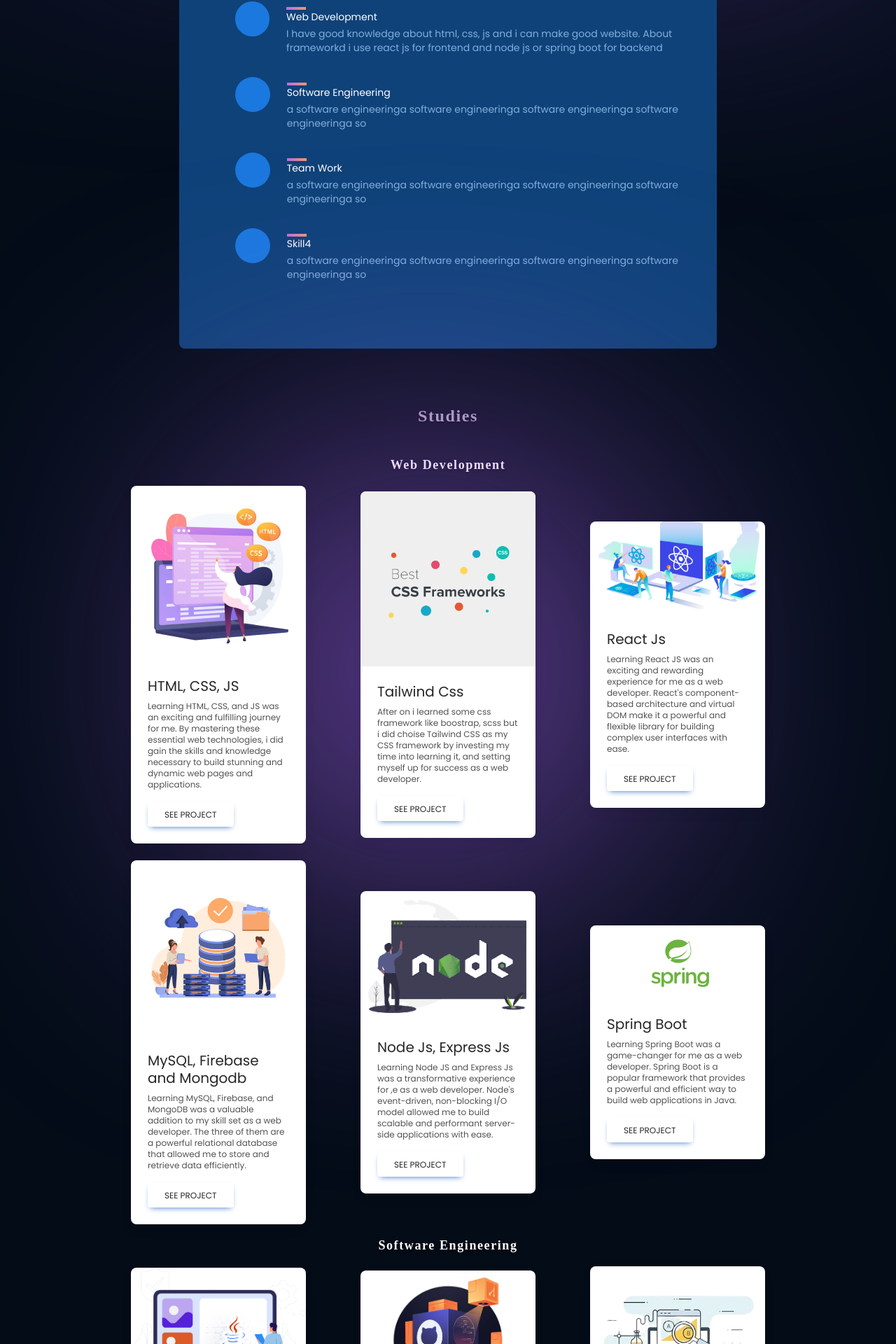
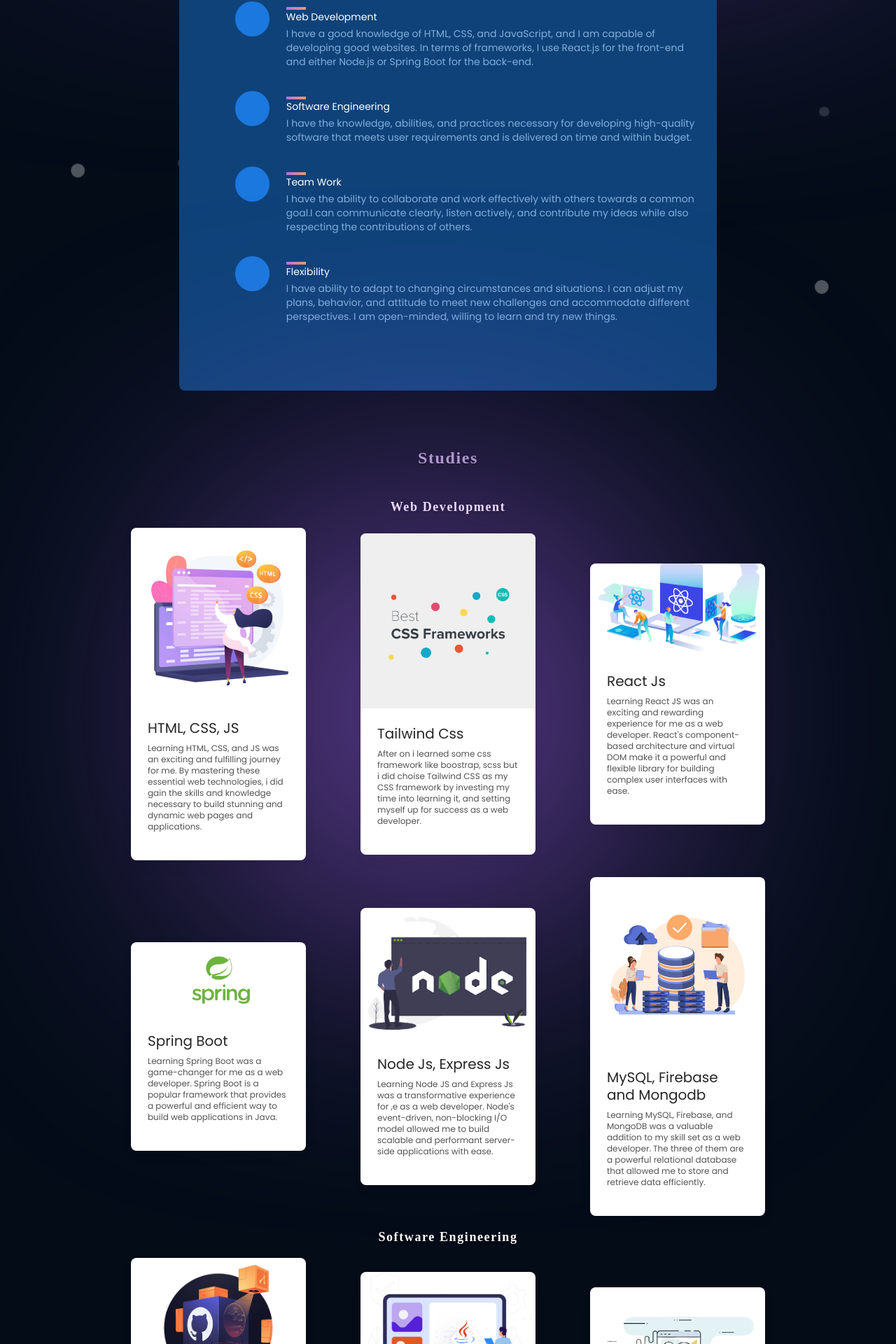
Before and after one commit to ImCoderz/Portfolio, a React (Vite) app: page / in a window 1280 px wide. Shown: the part 776-2696 px from the top of the page at 70% size. Built offline with nearby package versions, Linux system fonts and the light colour scheme.

Commit message:
portfolio

```diff
--- a/src/components/Bare.jsx
+++ b/src/components/Bare.jsx
@@ -1,6 +1,6 @@
 import React from 'react'
 
-const bare = ({p,h3}) => {
+const bare = ({p,h3,link}) => {
   return (
     <div className='flex justify-center items-center mt-10 transition-all duration-100 bounce'>
         <div className='bare_gradient md:w-[60vw] w-[80vw] h-fit flex p-5 justify-between md:flex-row flex-col'>
@@ -9,7 +9,7 @@
                 <h3 className='lg:text-lg text-[14px] font-bold '>{h3}</h3>
             </div>
             <div className='cursor-pointer self-center z-10'>
-                <button  className=' bg-black rounded-xl text-white font-thin lg:text-sm text-[12px] px-6 py-1 w-full md:w-auto cursor-pointer hover:scale-110'>Show All</button>
+                <a href={link} target='_blank'><button  className=' bg-black rounded-xl text-white font-thin lg:text-sm text-[12px] px-6 py-1 w-full md:w-auto cursor-pointer hover:scale-110'>Show All</button></a>
             </div>
         </div>
     </div>
--- a/src/components/Card2.jsx
+++ b/src/components/Card2.jsx
@@ -25,13 +25,13 @@
     <p class="mb-4 text-xs font-thin text-neutral-600 dark:text-neutral-200">
       {description}
     </p>
-    <button
+    {/* <button
       type="button"
       class="inline-block rounded bg-primary px-6 pb-2 pt-2.5 text-xs font-medium uppercase leading-normal text-white shadow-[0_4px_9px_-4px_#3b71ca] transition duration-150 ease-in-out hover:bg-primary-600 hover:shadow-[0_8px_9px_-4px_rgba(59,113,202,0.3),0_4px_18px_0_rgba(59,113,202,0.2)] focus:bg-primary-600 focus:shadow-[0_8px_9px_-4px_rgba(59,113,202,0.3),0_4px_18px_0_rgba(59,113,202,0.2)] focus:outline-none focus:ring-0 active:bg-primary-700 active:shadow-[0_8px_9px_-4px_rgba(59,113,202,0.3),0_4px_18px_0_rgba(59,113,202,0.2)] dark:shadow-[0_4px_9px_-4px_rgba(59,113,202,0.5)] dark:hover:shadow-[0_8px_9px_-4px_rgba(59,113,202,0.2),0_4px_18px_0_rgba(59,113,202,0.1)] dark:focus:shadow-[0_8px_9px_-4px_rgba(59,113,202,0.2),0_4px_18px_0_rgba(59,113,202,0.1)] dark:active:shadow-[0_8px_9px_-4px_rgba(59,113,202,0.2),0_4px_18px_0_rgba(59,113,202,0.1)]"
       data-te-ripple-init
       data-te-ripple-color="light">
       <a href="/" className='text-neutral-800 dark:text-neutral-50'>See Project</a>
-    </button>
+    </button> */}
   </div>
 </div>
   )
--- a/src/components/Footer/Footer.jsx
+++ b/src/components/Footer/Footer.jsx
@@ -5,14 +5,14 @@
 
 export default function Footer() {
   return (
-    <footer className='footer'>
+    <footer id='Ctontact' className='footer'>
         <div className='footer__first'>
             <h1 className='text-xl font-extrabold text-white cursor-pointer bounce '><a href="/">Naama</a><span className='  text-orange-500'>.</span></h1>
             <ul className='flex justify-center gap-6 mt-5 items-center'>
-              <li><a href='#'><FaFacebook  color='white' size={27}/></a></li>
-              <li><a href='#'><FaInstagramSquare color='white' size={27}/></a></li>
-              <li><a href='#'><FaLinkedin color='white' size={27}/></a></li>
-              <li><a href='#'><FaGoogle color='white' size={27}/></a></li>
+              <li><a href='https://www.facebook.com/abderrahmane.abdo.02' target='_blank'><FaFacebook  color='white' size={27}/></a></li>
+              <li><a href='https://www.instagram.com/abderrahmane_naama/' target='_blank'><FaInstagramSquare color='white' size={27}/></a></li>
+              <li><a href='https://www.linkedin.com/in/abderrahmane-naama-244149263/' target='_blank'><FaLinkedin color='white' size={27}/></a></li>
+              <li><a href='mailto:naamaabderrahmane2002@gmail.com' target='_blank'><FaGoogle color='white' size={27}/></a></li>
           </ul>
         </div>
 
--- a/src/components/Project.jsx
+++ b/src/components/Project.jsx
@@ -2,7 +2,7 @@
 import Swiper from 'swiper'
 
 
-const Project = ({title,description,picture}) => {
+const Project = ({title,description,picture,link}) => {
   return (
     <div className='flex pb-10  flex-col items-center justify-center bg-blue1color text-textcolor w-full h-fit mt-8 md:px-20 px-4 py-4 gap-6 animate-slidedown transition-all duration-100'>
 
@@ -11,8 +11,8 @@
           <img className='md:h-[300px] h-[200px] w-full object-contain' src={picture} alt="picture" />
         </div>
 
-        <p className={`lg:text-sm md:text-[12px] sm:text-[10px] text-[9px] `}>{description}</p>
-        <button>See Project</button>
+        {/* <p className={`lg:text-sm md:text-[12px] sm:text-[10px] text-[9px] `}>{description}</p> */}
+        <a href={link} target="_blank" className='hover:opacity-40 duration-300'><button >See project</button></a>
     </div>
   )
 }
--- a/src/components/Projectslider.jsx
+++ b/src/components/Projectslider.jsx
@@ -38,16 +38,16 @@
         }}
 
       >
-          <SwiperSlide><Project title={"CAS INPT"} description={"Description"} picture={cas}/></SwiperSlide>
-          <SwiperSlide><Project title={"ILAB Donation"} description={"Description"} picture={ilab}/></SwiperSlide>
-          <SwiperSlide><Project title={"Reservation Restaurant"} description={"Description"} picture={sushi}/></SwiperSlide>
-          <SwiperSlide><Project title={"Portfolio"} description={"Description"} picture={portfolio} /></SwiperSlide>
+          <SwiperSlide><Project title={"CAS INPT"} description={"Description"} picture={cas} link={"https://github.com/ImCoderz/casInpt"}/></SwiperSlide>
+          <SwiperSlide><Project title={"ILAB Donation"} description={"Description"} picture={ilab} link={"https://github.com/ImCoderz/pfa"}/></SwiperSlide>
+          <SwiperSlide><Project title={"Reservation Restaurant"} description={"Description"} picture={sushi} link={"https://github.com/ImCoderz/web"}/></SwiperSlide>
+          <SwiperSlide><Project title={"Portfolio"} description={"Description"} picture={portfolio} link={"https://github.com/ImCoderz/Portfolio"}/></SwiperSlide>
           {/* <SwiperSlide><Project title={"Arduino"} description={"Description"}/></SwiperSlide> */}
           {/* <SwiperSlide><Project title={"Reservation Terrain"} description={"Description"}/></SwiperSlide> */}
       </Swiper>
 
     </div>
-    <Bare p={'Visit My GITHUB'} h3={"Click on the button to acces to all my project"}/>
+    <Bare p={'Visit My GITHUB'} h3={"Click on the button to acces to all my project"} link={"https://github.com/ImCoderz"}/>
     </div>
 
   )
--- a/src/components/Skillspage.jsx
+++ b/src/components/Skillspage.jsx
@@ -9,10 +9,10 @@
                 <div className=' w-10 h-1 bg_gradient'/>
                 <h1 id='Skills' className='md:text-2xl text-[16px] font-bold text-white pulse3 '>Skills</h1>
             </div>
-            <Skill title={'Web Development'} text={"I have good knowledge about html, css, js and i can make good website. About frameworkd i use react js for frontend and node js or spring boot for backend "}/>
-            <Skill title={'Software Engineering'} text={"a software engineeringa software engineeringa software engineeringa software engineeringa so"}/>
-            <Skill title={'Team Work'} text={"a software engineeringa software engineeringa software engineeringa software engineeringa so"}/>
-            <Skill title={'Skill4'} text={"a software engineeringa software engineeringa software engineeringa software engineeringa so"}/>
+            <Skill title={'Web Development'} text={"I have a good knowledge of HTML, CSS, and JavaScript, and I am capable of developing good websites. In terms of frameworks, I use React.js for the front-end and either Node.js or Spring Boot for the back-end."}/>
+            <Skill title={'Software Engineering'} text={"I have the knowledge, abilities, and practices necessary for developing high-quality software that meets user requirements and is delivered on time and within budget."}/>
+            <Skill title={'Team Work'} text={"I have the ability to collaborate and work effectively with others towards a common goal.I can communicate clearly, listen actively, and contribute my ideas while also respecting the contributions of others."}/>
+            <Skill title={'Flexibility'} text={"I have ability to adapt to changing circumstances and situations. I can adjust my plans, behavior, and attitude to meet new challenges and accommodate different perspectives. I am open-minded, willing to learn and try new things."}/>
         </div>
     </div>
   )
--- a/src/components/Snow.jsx
+++ b/src/components/Snow.jsx
@@ -2,7 +2,7 @@
 
 const Snow = () => {
   return (
-        <div className='absolute top-0 right-0 w-full h-full overflow-hidden'>
+        <div className='absolute top-0 right-0 w-full h-full'>
           <svg xmlns="http://www.w3.org/2000/svg" viewBox="0 0 1024 1536" preserveAspectRatio="xMidYMax slice">
             <g fill="#FFF" fill-opacity=".15" transform="translate(55 42)">
             <g id="snow-bottom-layer">
--- a/src/components/Studiespage.jsx
+++ b/src/components/Studiespage.jsx
@@ -23,15 +23,15 @@
             <Card2 picture={basics} title={"HTML, CSS, JS"} description={"Learning HTML, CSS, and JS was an exciting and fulfilling journey for me. By mastering these essential web technologies, i did gain the skills and knowledge necessary to build stunning and dynamic web pages and applications."}/>
             <Card2 picture={css} title={"Tailwind Css"} description={"After on i learned some css framework like boostrap, scss but i did choise Tailwind CSS as my CSS framework by investing my time into learning it, and setting myself up for success as a web developer."}/>
             <Card2 picture={react} title={"React Js"} description={"Learning React JS was an exciting and rewarding experience for me as a web developer. React's component-based architecture and virtual DOM make it a powerful and flexible library for building complex user interfaces with ease."}/>
+            <Card2 picture={spring} title={"Spring Boot"} description={"Learning Spring Boot was a game-changer for me as a web developer. Spring Boot is a popular framework that provides a powerful and efficient way to build web applications in Java."}/>
+            <Card2 picture={node} title={"Node Js, Express Js"} description={"Learning Node JS and Express Js was a transformative experience for ,e as a web developer. Node's event-driven, non-blocking I/O model allowed me to build scalable and performant server-side applications with ease."}/>
             <Card2 picture={database} title={"MySQL, Firebase and Mongodb"} description={"Learning MySQL, Firebase, and MongoDB was a valuable addition to my skill set as a web developer. The three of them are a powerful relational database that allowed me to store and retrieve data efficiently."}/>
-            <Card2 picture={node} title={"Node Js, Express Js"} description={"Learning Node JS and Express Js was a transformative experience for ,e as a web developer. Node's event-driven, non-blocking I/O model allowed me to build scalable and performant server-side applications with ease."}/>
-            <Card2 picture={spring} title={"Spring Boot"} description={"Learning Spring Boot was a game-changer for me as a web developer. Spring Boot is a popular framework that provides a powerful and efficient way to build web applications in Java."}/>
         </div>
         <h1  className='text-lg font-bold text-white text-center '>Software Engineering</h1>
         <div className='grid md:grid-cols-3 sm:grid-cols-2 grid-cols-1 gap-6 place-items-center transition-all animate-slideup duration-100'>
-            <Card2 picture={java} title={"Java"}/>
-            <Card2 picture={git} title={"GIT, GITHUB"}/>
-            <Card2 picture={testing} title={"Test"}/>
+            <Card2 picture={git} title={"GIT, GITHUB"} description={"I've learned Git, a powerful version control system that allows me to keep track of changes in my codebase and collaborate with others on software projects. With Git, I can create new branches to work on specific features or fixes, merge changes from different branches, and revert to previous versions if necessary"}/>
+            <Card2 picture={java} title={"Java"} description={"I've learned Java, a powerful object-oriented programming language that allows me to create software for a variety of applications. With Java, I can design and develop desktop applications, mobile apps, web applications, and even games."}/>
+            <Card2 picture={testing} title={"Test"} description={"I've learned software testing, which involves the process of identifying and fixing defects in software before it is released to the public."}/>
         </div>
         <div className='w-[500px] h-[500px] rounded-full absolute blurpurple md:left-[360px] left-32 top-32  '></div>
       </div>
```
